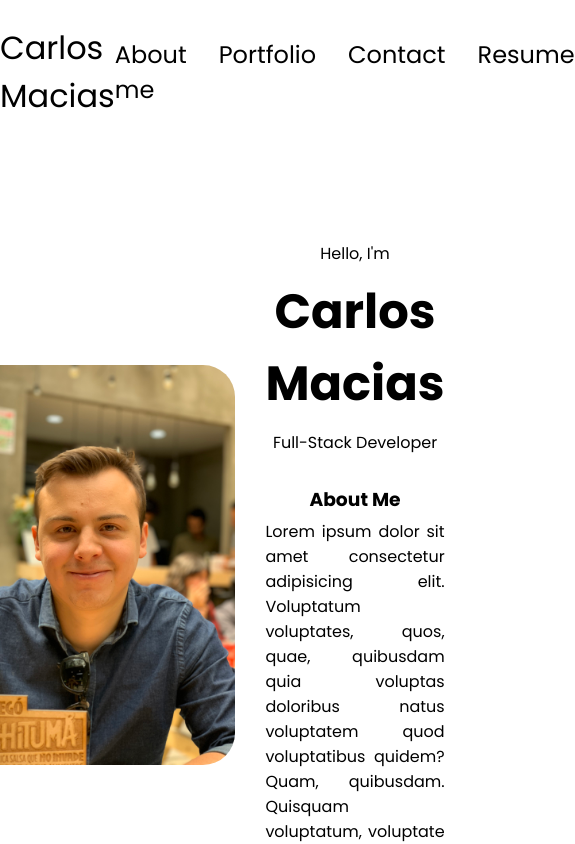
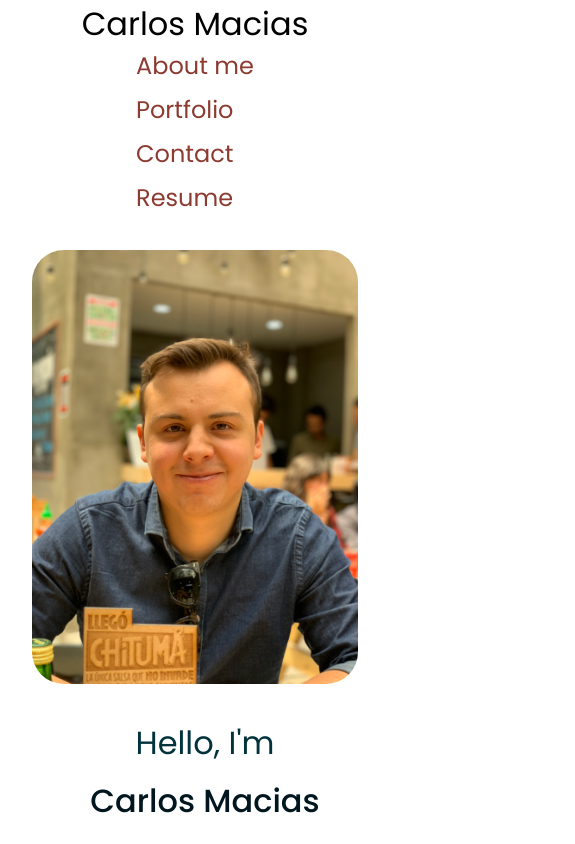
Before and after one commit to carlos-2mm/react-portfolio, a React (Vite) app: page / in a window 390 px wide. Shown: the top 844 px of the page, 575 px wide, since content can reach past the window. Built offline with nearby package versions, Linux system fonts and the light colour scheme.

Commit message:
feat(index.css): add media queries for responsivness

```diff
--- a/src/components/pages/Project.jsx
+++ b/src/components/pages/Project.jsx
@@ -2,7 +2,7 @@ import React from 'react';
 
 function Project({ title, image, link, repo }) {
   return (
-    <div className="details-container color-container">
+    <div className="details-container">
     <div className="project-container">
       <img
         src={image}
@@ -13,13 +13,13 @@ function Project({ title, image, link, repo }) {
     <h2 className="project-title">{title}</h2>
     <div className="btn-container">
       <button
-        className="btn btn-color-2 project-btn"
+        className="btn btn-color-1"
         onClick={() => window.open(repo)}
       >
         Github
       </button>
       <button
-        className="btn btn-color-2 project-btn"
+        className="btn btn-color-2"
         onClick={() => window.open(link)}
       >
         Live Demo
--- a/src/index.css
+++ b/src/index.css
@@ -1,5 +1,4 @@
-root {
-  font-family: "Poppins" sans-serif;
+:root {
   line-height: 1.5;
   font-weight: 400;
 
@@ -55,11 +54,10 @@ root {
 }
 
 body {
+  margin: 0;
+  padding: 0;
   font-family: "Poppins", sans-serif;
-}
-
-html {
-  scroll-behavior: smooth;
+  overflow-y: scroll;
 }
 
 p {
@@ -75,15 +73,18 @@ a,
 
 /* header section */
 
+header {
+  position: sticky;
+  top: 0;
+  display: flex;
+  justify-content: space-around;
+  align-items: center;
+  height: 17vh;
+}
+
 header, nav,
 .nav-links {
   display: flex;
-}
-
-header, nav {
-  justify-content: space-around;
-  align-items: center;
-  height: 17vh;
 }
 
 .nav-links {
@@ -95,21 +96,16 @@ header, nav {
 a {
   color: var(--link-color);
   text-decoration: none;
-  text-decoration-color: white;
 }
 
 a:hover {
-  color: var(--link-hover-color);
+  color: var(--primary-light);
   text-decoration: underline;
   text-underline-offset: 1rem;
-  text-decoration-color: rgb(181, 181, 181);
 }
 
 .logo {
   font-size: 2rem;
-}
-
-.logo:hover {
   cursor: default;
 }
 
@@ -125,11 +121,14 @@ section {
 
 .title {
   font-size: 3rem;
+  color: var(--primary-dark);
+  font-weight: 500;
   text-align: center;
 }
 
 .subtitle {
   text-align: center;
+  color: var(--primary-color);
 }
 
 .section-text {
@@ -140,6 +139,7 @@ section {
 /* about me section */
 #about {
   display: flex;
+  flex-wrap: wrap;
   align-items: center;
   justify-content: center;
   gap: 20px;
@@ -147,13 +147,16 @@ section {
 
 .pic-container {
   display: flex;
-  height: 400px;
-  width: 400px;
+  width: 20vw;
+  height: auto;
   margin: auto 0;
 }
 
 .about-pic {
   border-radius: 2rem;
+  width: 100%;
+  height: auto;
+  object-fit: cover;
 }
 
 .about-txt {
@@ -183,42 +186,37 @@ section {
 
 .btn {
   font-weight: 600;
-  transition: all 300ms ease;
-  padding: 1rem;
-  width: 8rem;
+  transition: background-color 300ms ease, color 300ms ease, border-color 300ms ease;
+  padding: 0.75rem 1.5rem;
+  min-width: 8rem;
   border-radius: 2rem;
+
 }
 
-.btn-color-1,
-.btn-color-2 {
-  border: rgb(53, 53, 53) 0.1rem solid;
+.btn-color-1, .btn-color-2:hover {
+  background: var(--complementary-color);
+  color: var(--text-color);
+  border: 2px solid transparent
 }
 
+.btn-color-2, .btn-color-1:hover {
+  background: none;
+  border: 2px solid var(--border-color);
+  color: var(--primary-dark);
+}
+
+.btn:hover,
 .btn-color-1:hover,
 .btn-color-2:hover {
+  border-color: var(--primary-dark);
   cursor: pointer;
 }
 
-.btn-color-1,
-.btn-color-2:hover {
-  background: rgb(53, 53, 53);
-  color: white;
-}
-
-.btn-color-1:hover {
-  background: rgb(0, 0, 0);
-}
-
-.btn-color-2 {
-  background: none;
-}
-
-.btn-color-2:hover {
-  border: rgb(255, 255, 255) 0.1rem solid;
-}
-
-.btn-container {
-  gap: 1rem;
+.btn:focus,
+.btn-color-1:focus,
+.btn-color-2:focus {
+  outline: none;
+  box-shadow: 0 0 5px rgba(0, 0, 0, 0.3);
 }
 
 .containers {
@@ -251,7 +249,7 @@ section {
   flex-wrap: wrap;
   flex-direction: row;
   gap: 2.5rem;
-  justify-content: space-around;
+  justify-content: space-between;
 }
 
 article {
@@ -282,21 +280,21 @@ article {
 
 .project-title {
   margin: 1rem;
-  color: black;
-}
-
-.project-btn {
-  color: black;
-  border-color: rgb(163, 163, 163);
+  color: var(--primary-dark);
 }
 
 .contact-info-container p {
   font-size: larger;
 }
 
+#resume {
+  padding: var(--spacing-lg);
+  text-align: center;
+}
+
 .experience-subtitle {
-  color: rgb(85, 85, 85);
-  font-weight: 600;
+  color: var(--primary-light);
+  font-weight: 500;
   font-size: 1.75rem;
   margin-bottom: 2rem;
 }
@@ -312,8 +310,9 @@ article {
 
 .experience-details-container {
   display: flex;
-  justify-content: center;
-  flex-direction: column;
+  justify-content: space-around;
+  flex-wrap: wrap;
+  gap: var(--spacing-md);
 }
 
 .devs {
@@ -321,6 +320,8 @@ article {
   width: 10rem;
   justify-content: space-around;
   gap: 0.5rem;
+  color: var(--primary-dark);
+  font-weight: 400;
 }
 
 .about-containers {
@@ -333,10 +334,10 @@ article {
 .details-container {
   padding: 1.5rem;
   flex: 1;
-  background: white;
+  background: #f4f4f4;
   border-radius: 2rem;
   border: rgb(53, 53, 53) 0.1rem solid;
-  border-color: rgb(163, 163, 163);
+  border-color: var(--border-color);
   text-align: center;
 }
 
@@ -370,8 +371,13 @@ article {
   font-size: 1em;
 }
 
+.form-control:focus {
+  outline: 2px solid var(--accent-color-1);
+  box-shadow: 0 0 5px rgba(103, 148, 54, 0.5);
+}
+
 .error-message {
-  color: red;
+  color: var(--complementary-dark);
   font-size: 0.9em;
   margin: 5px 0;
 }
@@ -386,3 +392,81 @@ footer {
 footer p {
   text-align: center;
 }
+
+nav {
+  justify-content: space-around;
+  align-items: center;
+  height: 17vh;
+}
+
+.footer-links {
+  font-size: 2.5rem;
+}
+
+@media (max-width: 768px) {
+  .pic-container,
+  .about-pic,
+  .about-txt,
+  .project-img,
+  .contact-section {
+    width: 100%;
+  }
+
+  .project-container,
+  .btn-container {
+    flex-direction: column;
+  }
+
+  .nav-links {
+    flex-direction: column;
+    gap: 1rem;
+  }
+
+  header {
+    flex-direction: column;
+    height: auto;
+  }
+
+  .btn {
+    width: 100%;
+    margin-bottom: 1rem;
+  }
+
+  section {
+    margin: 0 2rem;
+  }
+}
+
+ /* Responsive media queries */
+@media (max-width: 480px) {
+  .nav-links {
+    gap: 0.5rem;
+  }
+
+  .btn {
+    padding: 0.5rem 1rem;
+  }
+
+  .title,
+  .subtitle {
+    font-size: 2rem;
+  }
+
+  .section-text {
+    font-size: 1.5rem;
+  }
+
+  .containers,
+  .details-container,
+  .about-details-container {
+    flex-direction: column;
+    align-items: center;
+  }
+
+  .project-title,
+  .contact-info-container p,
+  .experience-subtitle,
+  .devs {
+    font-size: 1rem;
+  }
+}
```
